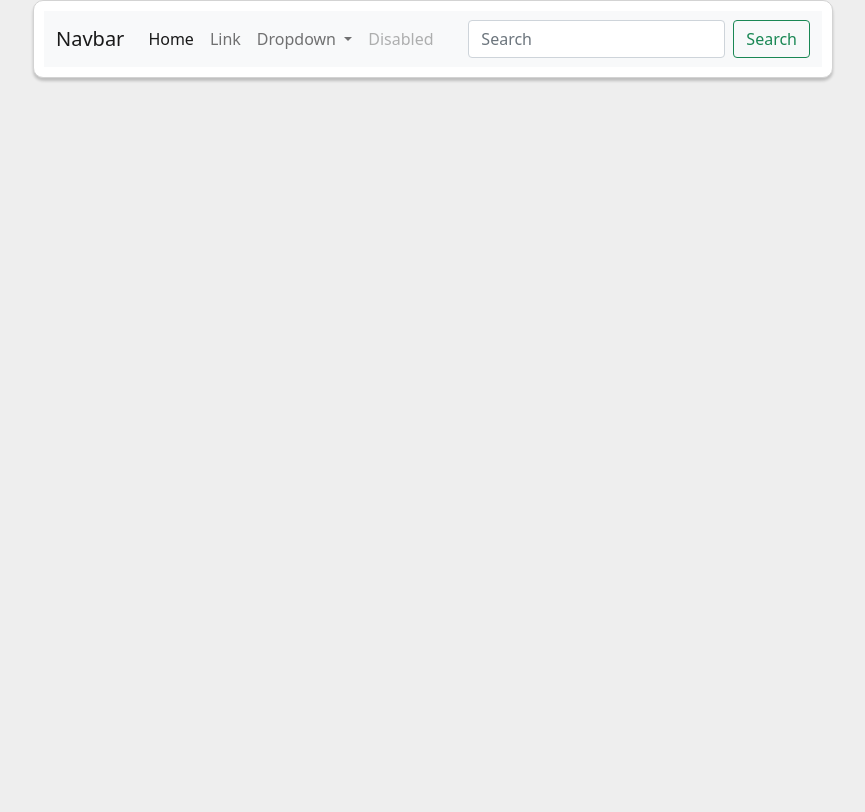
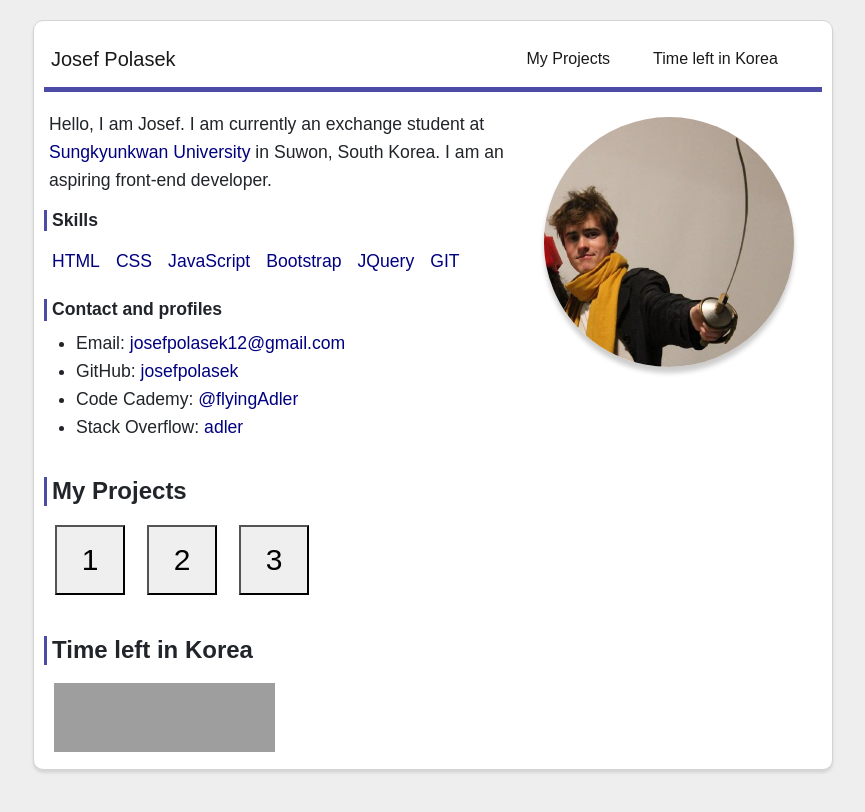
Before and after one commit to josefpolasek/profile, a plain HTML site: page index.html in a window 1280 px wide. Shown: the whole page, without its empty margins (207-1072 px from the left). Drawn offline with nearby package versions, Linux system fonts and the light colour scheme; grey boxes are pictures that could not be loaded.

Commit message:
OSS version - including Bootstrap

```diff
--- a/index.html
+++ b/index.html
@@ -15,47 +15,73 @@
 </head>
 
 <body>
+
 <div id="profilePage">
+    <nav class="navbar navbar-expand-md navbar-light bg-white" id="navigation">
 
-    <nav class="navbar navbar-expand-lg navbar-light bg-light">
-        <div class="container-fluid">
-          <a class="navbar-brand" href="#">Navbar</a>
-          <button class="navbar-toggler" type="button" data-bs-toggle="collapse" data-bs-target="#navbarSupportedContent" aria-controls="navbarSupportedContent" aria-expanded="false" aria-label="Toggle navigation">
-            <span class="navbar-toggler-icon"></span>
-          </button>
-          <div class="collapse navbar-collapse" id="navbarSupportedContent">
-            <ul class="navbar-nav me-auto mb-2 mb-lg-0">
+        <a class="navbar-brand" href="index.html" id="polasek">Josef Polasek</a>
+
+        <ul class="position-relative top-0 start-25 stop-50 navbar-nav me-auto mb-2 mb-lg-0">
             <li class="nav-item">
-                <a class="nav-link active" aria-current="page" href="#">Home</a>
+                <a class="nav-link active" aria-current="page" href="#projects">My Projects</a>
             </li>
             <li class="nav-item">
-                <a class="nav-link" href="#">Link</a>
-              </li>
-              <li class="nav-item dropdown">
-                <a class="nav-link dropdown-toggle" href="#" id="navbarDropdown" role="button" data-bs-toggle="dropdown" aria-expanded="false">
-                  Dropdown
-                </a>
-                <ul class="dropdown-menu" aria-labelledby="navbarDropdown">
-                  <li><a class="dropdown-item" href="#">Action</a></li>
-                  <li><a class="dropdown-item" href="#">Another action</a></li>
-                  <li><hr class="dropdown-divider"></li>
-                  <li><a class="dropdown-item" href="#">Something else here</a></li>
-                </ul>
-              </li>
-              <li class="nav-item">
-                <a class="nav-link disabled">Disabled</a>
+                <a class="nav-link active" aria-current="page" href="#countDown">Time left in Korea</a>
             </li>
         </ul>
-            <form class="d-flex">
-              <input class="form-control me-2" type="search" placeholder="Search" aria-label="Search">
-              <button class="btn btn-outline-success" type="submit">Search</button>
-            </form>
-          </div>
-        </div>
     </nav>
 
+    <main>
+        <div class="intro">
+            <div class="leftP">
+                <p>Hello, I am Josef. I am currently an exchange student at <a href="https://enc.skku.edu/eng_enc/index.do" target="_blank">Sungkyunkwan University</a> in Suwon, South Korea. I am an aspiring front-end  developer.</p>
+
+                <h2>Skills</h2>
+                <div id="skills">
+                    <table class="table table-borderless">
+                        <tr>
+                            <td><a href="">HTML</a></td>
+                            <td><a href="">CSS</a></td>
+                            <td><a href="">JavaScript</a></td>
+                            <td><a href="">Bootstrap</a></td>
+                            <td><a href="">JQuery</a></td>
+                            <td><a href="">GIT</a></td>
+                        </tr>
+                    </table>
+                </div>
+
+                <h2>Contact and profiles</h2>
+                <ul>
+                    <li>Email: <a href="mailto:josefpolasek12@gmail.com" target="_blank">josefpolasek12@gmail.com</a></li>
+                    <li>GitHub: <a href="https://github.com/josefpolasek" target="_blank">josefpolasek</a></li>
+                    <li>Code Cademy: <a href="https://www.codecademy.com/profiles/flyingAdler" target="_blank">@flyingAdler</a></li>
+                    <li>Stack Overflow: <a href="https://stackoverflow.com/users/15493878/adler" target="_blank">adler</a></li>
+                </ul>
+            </div>
+            <a href="">
+                <img src="photo.png" alt="Photo of Josef">
+            </a>
+        </div>
+
+        <div id="projects">
+            <h1>My Projects</h1>
+            <table>
+                <tr> <!-- first row -->
+                    <td><button type="button" class="btnCard" id="c1" name="button">1</button></td>
+                    <td><button type="button" class="btnCard" id="c2" name="button">2</button></td>
+                    <td><button type="button" class="btnCard" id="c3" name="button">3</button></td>
+                </tr>
+            </table>
+        </div>
+
+        <div id="countDown">
+            <h1>Time left in Korea</h1>
+            <iframe src="https://free.timeanddate.com/countdown/i81wkges/n204/cf12/cm0/cu4/ct0/cs0/ca0/cr0/ss0/cac000080/cpc000/pcfff/tcfff/fs250/szw320/szh135/tac000/tptTime%20since%20Event%20started%20in/tpc000/mat%20/mac000/mpc000/iso2021-12-11T22:00:00" allowtransparency="true" frameborder="0" width="221" height="69"></iframe>
+        </div>
+    </main>
 
 </div>
+
 </body>
 
 </html>
--- a/style.css
+++ b/style.css
@@ -1,15 +1,168 @@
-/* GENERAL */
+/* ////////////////// GENERAL ////////////////// */
+:root {
+    --navyArea: rgba(0, 0, 128, 0.7);
+}
+
 body {
     background: #eeeeee;
+    font-family: sans-serif;
 }
 
 #profilePage {
-    /* width: 720px; */
     width: 800px;
+    margin: auto;
+    margin-top: 20px;
+    margin-bottom: 50px;
+
     background: white;
-    margin: auto; /* automaticaly in the center */
     padding: 10px;
-    border-radius: 10px; /* makes it round */
+    border-radius: 10px;
     border: 1px solid lightgray;
-    box-shadow: 0px 3px 3px rgba(0, 0, 0, 0.2); /* ... 0.1 */
+    box-shadow: 0px 3px 3px rgb(0 0 0 / 10%);
 }
+
+a:hover {
+    position: relative;
+    top: -1px;
+}
+
+/* ////////////////// NAVBAR ////////////////// */
+nav {
+    margin: auto;
+
+    border-bottom: 5px solid var(--navyArea);
+}
+
+nav a {
+    margin-left: 7px;
+}
+
+nav ul {
+    margin-left: 300px;
+}
+
+nav li {
+    padding-left: 20px;
+}
+
+#polasek:hover {
+    color: navy;
+
+    position: relative;
+    top: -2px;
+}
+
+
+/* ////////////////// MAIN - GENERAL ////////////////// */
+main {
+    padding-top: 5px;
+    background: white;
+}
+
+a {
+    text-decoration: none;
+    color: navy;
+}
+
+a:hover {
+    text-decoration: underline;
+}
+
+/* h1:hover, h2:hover {
+    position: relative;
+    top: -2px;
+} */
+/* ////////////////// INTRO ////////////////// */
+.intro {
+    /* border: solid; */
+    align-items: left;
+
+    display: flex;
+    align-items: right;
+}
+
+.leftP {
+    margin: 0;
+    padding-top: 0.8rem;
+    line-height: 1.6;
+    font-size: 1.1rem;
+    width: 500px;
+
+    margin-bottom: 20px;
+}
+
+.leftP p{
+    max-width: 550px;
+    margin-left: 5px;
+}
+
+.leftP h2, ul, li {
+    max-width: 400px;
+}
+
+.leftP h2 {
+    font-weight: bold;
+    font-size: 1.1rem;
+    border-left: 3px solid var(--navyArea);
+    padding-left: 5px;
+}
+
+#skills { /* table */
+    width: 300px;
+    color: black;
+}
+
+#skills a:hover { /* table */
+    position: relative;
+    top: -1px;
+}
+
+.intro img {
+    margin-top: 20px;
+    width: 250px;
+    height: 250px;
+    border-radius: 50%;
+
+    -moz-box-shadow: 0px 6px 5px #ccc;
+    -webkit-box-shadow: 0px 6px 5px #ccc;
+}
+
+.intro img:hover {
+    position: relative;
+    top: -5px;
+}
+
+/* ////////////////// PROJECTS ////////////////// */
+h1 {
+    font-weight: bold;
+    font-size: 1.5rem;
+    border-left: 3px solid var(--navyArea);
+    padding-left: 5px;
+}
+
+.btnCard {
+    width: 70px;
+    height: 70px;
+
+    margin: 10px;
+    font-size: 30px;
+}
+
+/* ////////////////// COUNT-DOWN ////////////////// */
+#countDown {
+    margin-top: 30px;
+}
+
+#countDown iframe {
+    margin-top: 10px;
+    margin-left: 10px;
+    /* display:block; */
+    /* margin: 0 auto; */
+    /* display: flex; */
+    /* text-align: center; */
+    /* justify-content: center; */
+    /* align-items: center; */
+    /* margin-left: 100px; */
+    /* width: 400px; */
+    /* allowtransparency="true" frameborder="0" width="100" height="30" */
+}
```
Also changed, not shown: adler.png (added). Lines whose indentation alone changed are shown as unchanged.
